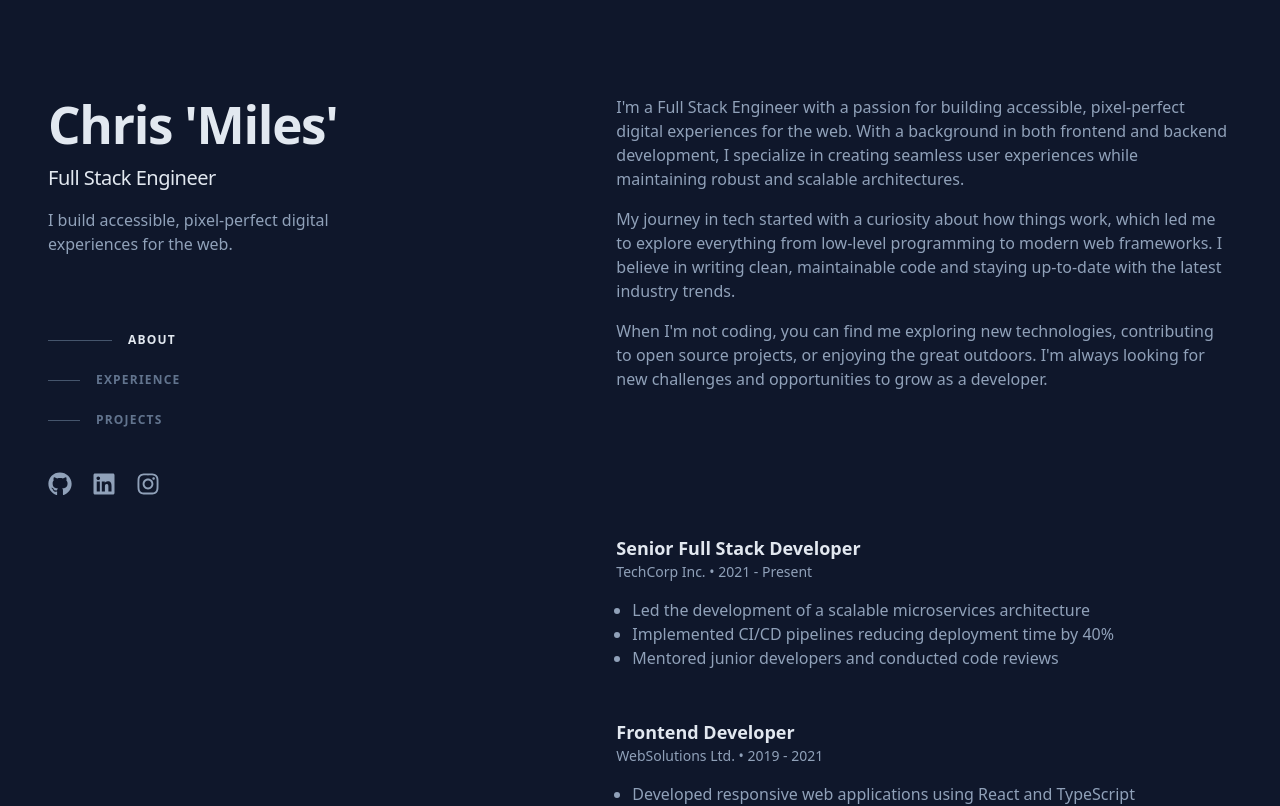
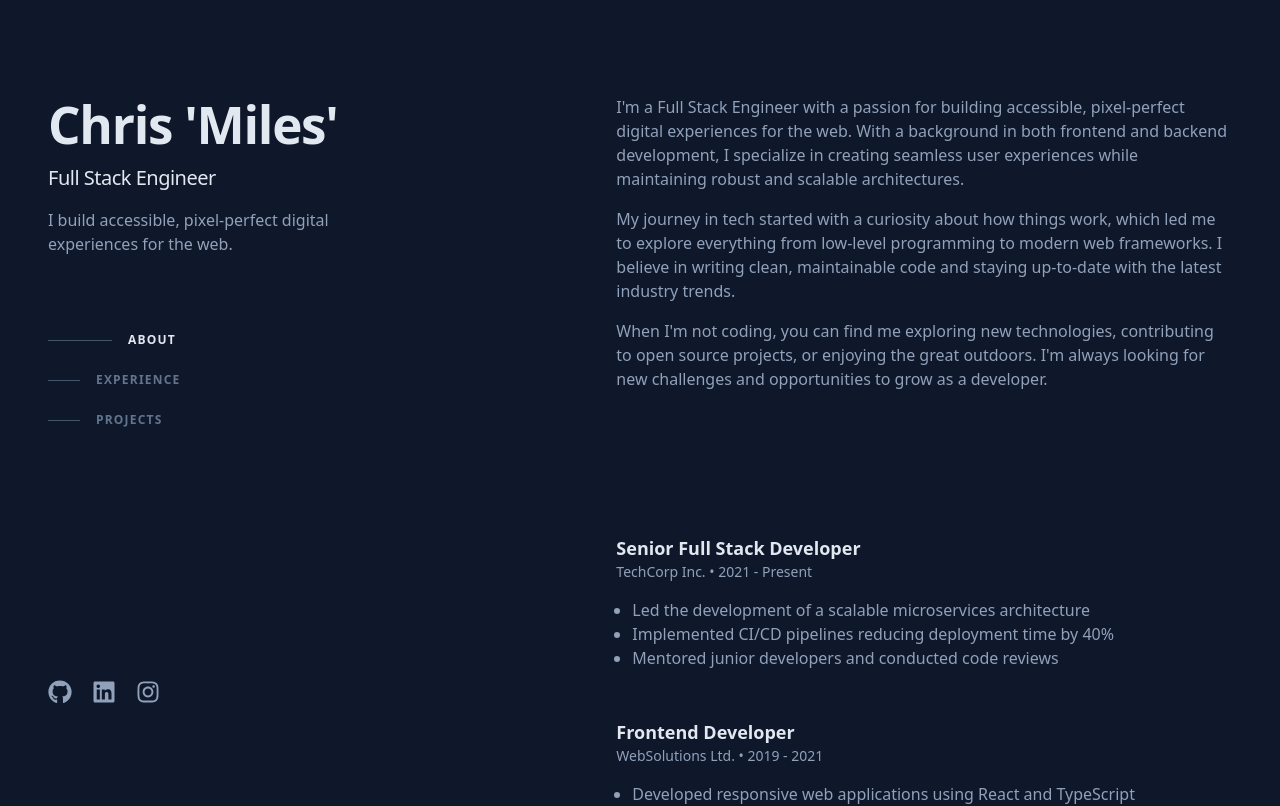
Before and after one commit to c-miles/my-portfolio, a React (Vite) app: page / in a window 1280 px wide. Shown: the top 806 px of the page. Built offline with nearby package versions, Linux system fonts and the light colour scheme.

Commit message:
style changes

```diff
--- a/src/App.jsx
+++ b/src/App.jsx
@@ -14,6 +14,8 @@ const App = () => {
             <div>
               <NameTitle />
               <NavLinks activeSection={activeSection} />
+            </div>
+            <div className="mt-auto pt-8">
               <SocialLinks />
             </div>
           </header>
@@ -120,7 +122,7 @@ const NavLinks = ({ activeSection }) => (
 );
 
 const SocialLinks = () => (
-  <ul className="mt-8 flex items-center" aria-label="Social media">
+  <ul className="flex items-center" aria-label="Social media">
     <li className="mr-5">
       <a
         className="group block transition-colors"
```
